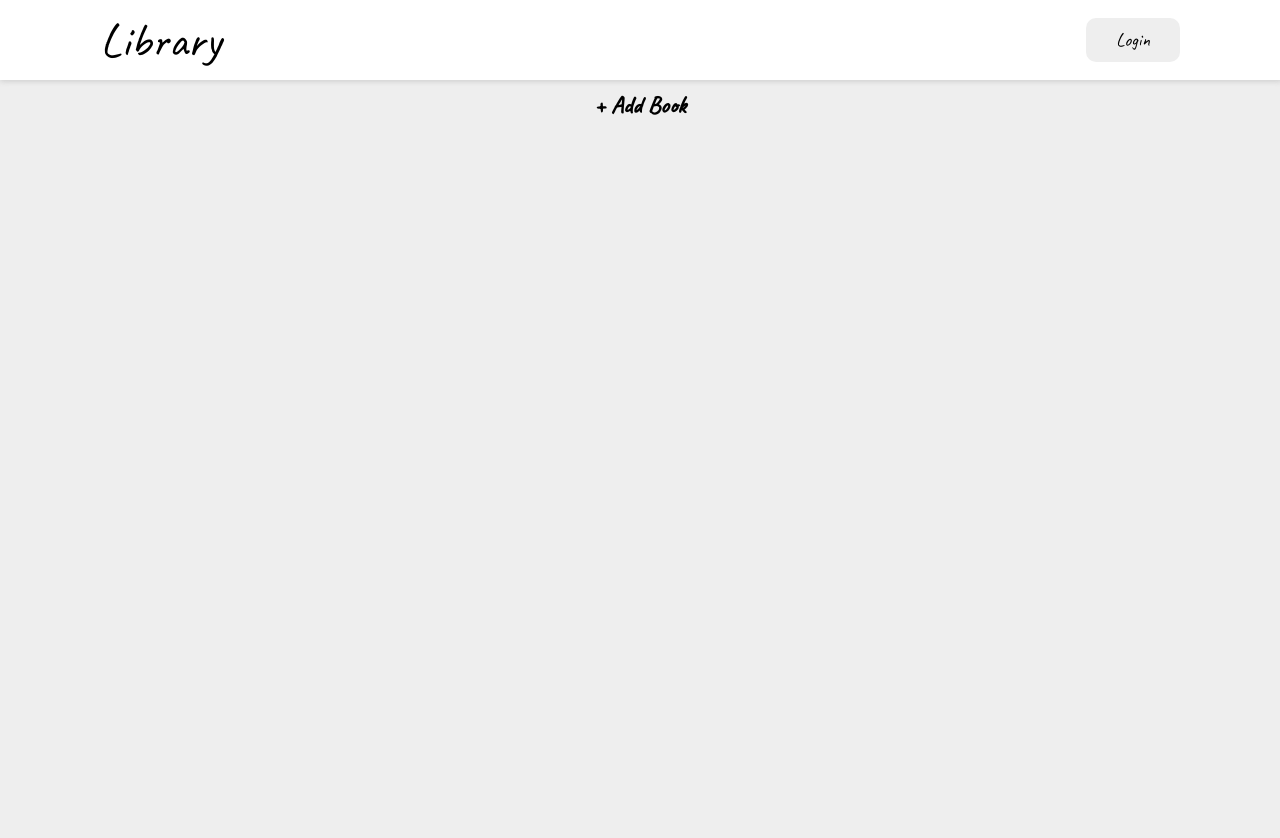
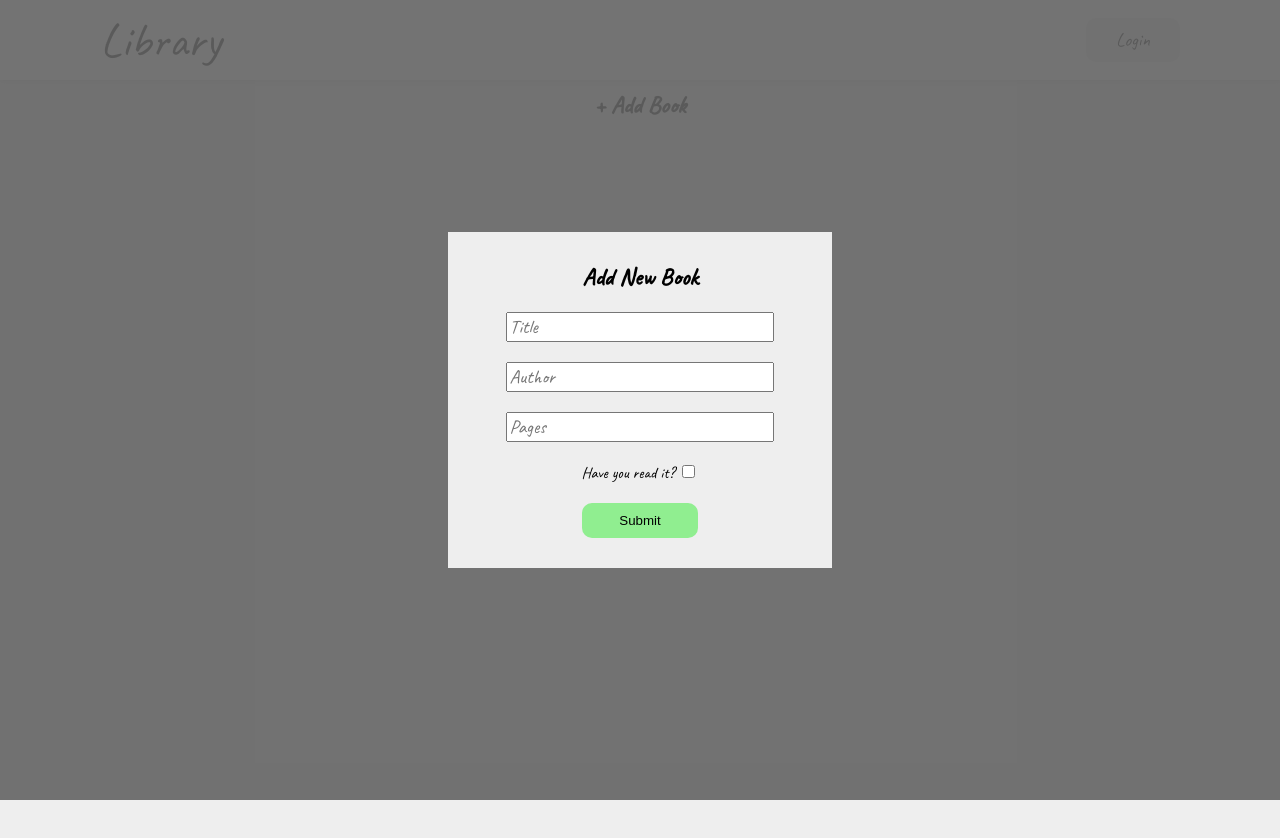
Before and after one commit to jesusvillalobosjr/Library, a plain HTML site: page index.html in a window 1280 px wide. Both pictures are taken after a click on the element "+ Add Book". Drawn offline with Linux system fonts and the light colour scheme; a web font is replaced by a local one.

Commit message:
Add modal for user to add book

```diff
--- a/index.html
+++ b/index.html
@@ -11,6 +11,19 @@
         <link href="https://fonts.googleapis.com/css2?family=Whisper&display=swap" rel="stylesheet">
     </head>
     <body>
+        <div class="modal">
+            <form action="" method="get" class="modal-content">
+                <h2 class="modal-title">Add New Book</h2>
+                <input type="text" name="book-title" class="book-title" placeholder="Title">
+                <input type="text" name="author" class="author" placeholder="Author">
+                <input type="number" name="pages" class="pages" placeholder="Pages">
+                <div class="read-checkbox">
+                    <label for="read">Have you read it?</label>
+                    <input type="checkbox" name="read" class="read" id="read">
+                </div>
+                <button type="submit" class="submit-button">Submit</button>
+            </form>
+        </div>
         <main>
             <nav class="nav-bar">
                 <ul class="nav-container">
--- a/index.js
+++ b/index.js
@@ -0,0 +1,21 @@
+function displayModal(){
+    modal.style.display = 'flex';
+}
+
+function hideModal(){
+    if(!onModal){
+        modal.style.display = 'none';
+        modal.style.opacity = 1;
+    }
+}
+
+const addBook = document.querySelector(".add-book");
+const modal = document.querySelector(".modal");
+const modalContent = document.querySelector(".modal-content");
+const submitButton = document.querySelector(".submit-button");
+let onModal = false;
+
+addBook.addEventListener("click",displayModal);
+modal.addEventListener("click",hideModal);
+modalContent.addEventListener("mouseover",() => onModal = true);
+modalContent.addEventListener("mouseout",() => onModal = false);
--- a/styles.css
+++ b/styles.css
@@ -74,3 +74,64 @@ main .library-section .add-book{
 main .library-section .add-book:hover{
     transform: scale(1.1);
 }
+
+.modal{
+    background-color: rgba(100, 100, 100, 0.9);
+    justify-content: center;
+    align-items: center;
+    font-family: 'Caveat',cursive;
+    display: none;
+    opacity: 0;
+    position: absolute;
+    top: 0;
+    bottom: 0;
+    left: 0;
+    right: 0;
+    animation: fade-in 500ms forwards;
+}
+
+.modal .modal-content .modal-title{
+    margin: 0;
+}
+
+.modal .modal-content{
+    display: flex;
+    flex-direction: column;
+    background-color: var(--light-grey-color);
+    width: 30%;
+    justify-content: center;
+    align-items: center;
+    gap: 20px;
+    padding: 30px 0;
+}
+
+.modal .modal-content input:not(.read){
+    width: 70%;
+    height: 30px;
+    font-family: 'Caveat',cursive;
+    font-size: 1.2rem;
+}
+
+.modal .modal-content .submit-button{
+    width: 30%;
+    border: none;
+    background-color: lightgreen;
+    padding: 10px 0;
+    border-radius: 10px;
+    transition: all 300ms;
+}
+
+.modal .modal-content .submit-button:hover{
+    transform: scale(1.1);
+    background: green;
+    color: white;
+}
+
+@keyframes fade-in{
+    0%{
+        opacity: 0;
+    }
+    100%{
+        opacity: 1;
+    }
+}
```
